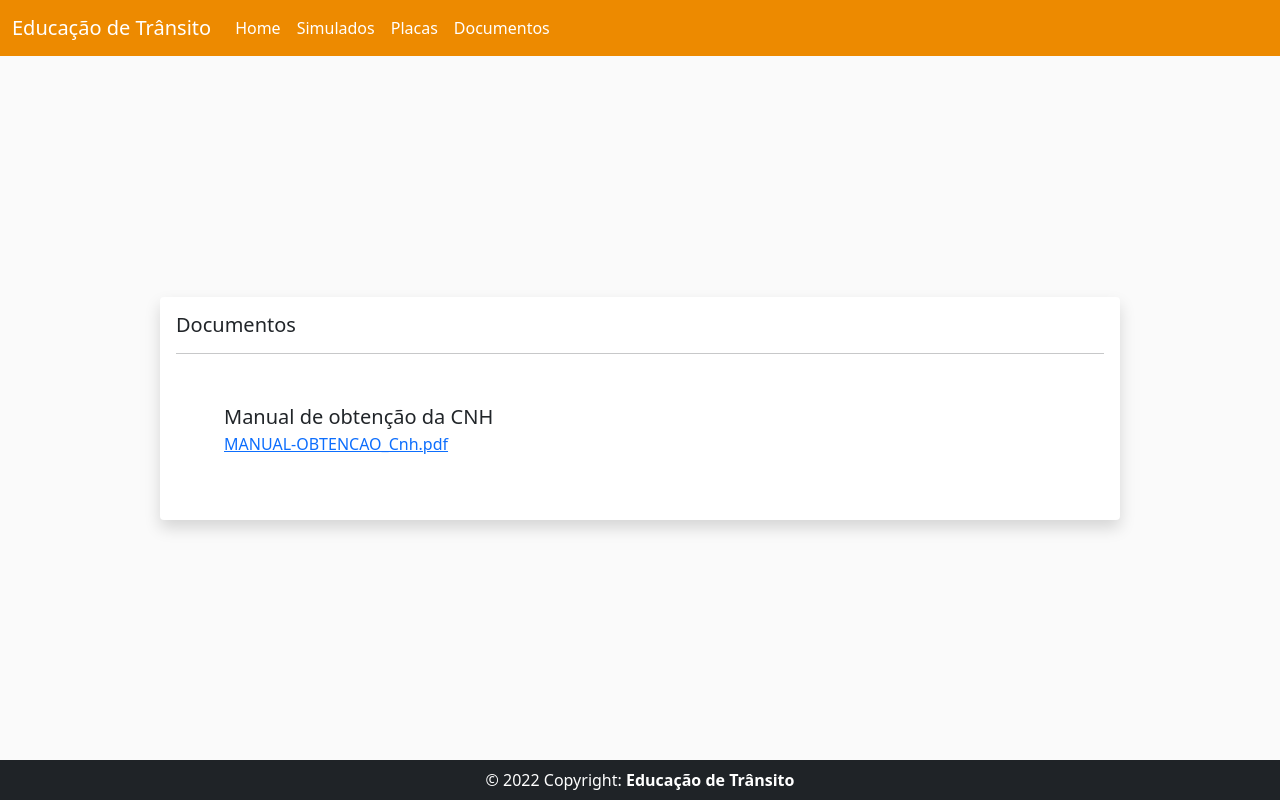
After one commit to eunael/proj_sinal_transito, a Django app: page /documentos/ in a window 1280 px wide. The commit adds this page. Run offline with Django 4.2, Linux system fonts and the light colour scheme.

Commit message:
add aba documentos

```diff
--- a/app_site/urls.py
+++ b/app_site/urls.py
@@ -5,4 +5,5 @@ from . import views
 urlpatterns = [
     path('', views.index, name='site.index'),
     path('teste/', views.teste, name='site.teste'),
+    path('documentos/', views.documentos, name='site.documentos'),
 ]
--- a/app_site/views.py
+++ b/app_site/views.py
@@ -6,5 +6,8 @@ def index(request):
     # return HttpResponse("Index de SITE.")
     return render(request, 'app_site/index.html')
 
+def documentos(request):
+    return render(request, 'app_site/documentos.html')
+
 def teste(request):
     return render(request, 'teste.html')
--- /dev/null
+++ b/templates/app_site/documentos.html
@@ -0,0 +1,14 @@
+{% extends 'index.html' %}
+
+{% block card-title %}
+<h5>Documentos</h5>
+{% endblock card-title %}
+
+{% block content %}
+<div class="m-5">
+    <div>
+        <span class="fs-5">Manual de obtenção da CNH</span><br>
+        <a href="/static/docs/MANUAL-OBTENCAO_Cnh.pdf" target="_blank">MANUAL-OBTENCAO_Cnh.pdf</a>
+    </div>
+</div>
+{% endblock content %}
--- a/templates/nav.html
+++ b/templates/nav.html
@@ -15,6 +15,9 @@
             <li class="nav-item">
                 <a class="nav-link text-decoration-none text-white" href="{% url 'placas.index' %}">Placas</a>
             </li>
+            <li class="nav-item">
+                <a class="nav-link text-decoration-none text-white" href="{% url 'site.documentos' %}">Documentos</a>
+            </li>
         </ul>
     </div>
 </div>
```
Also changed, not shown: 1 other file.
